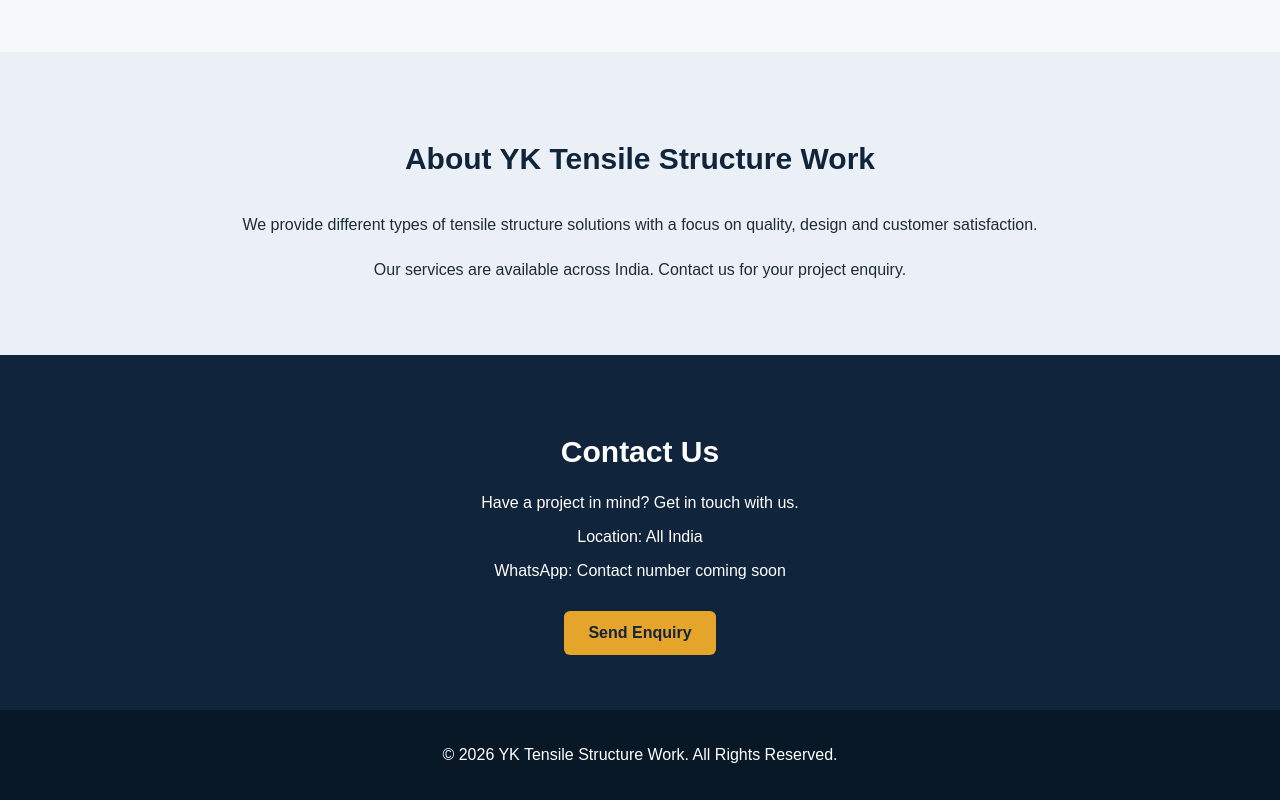
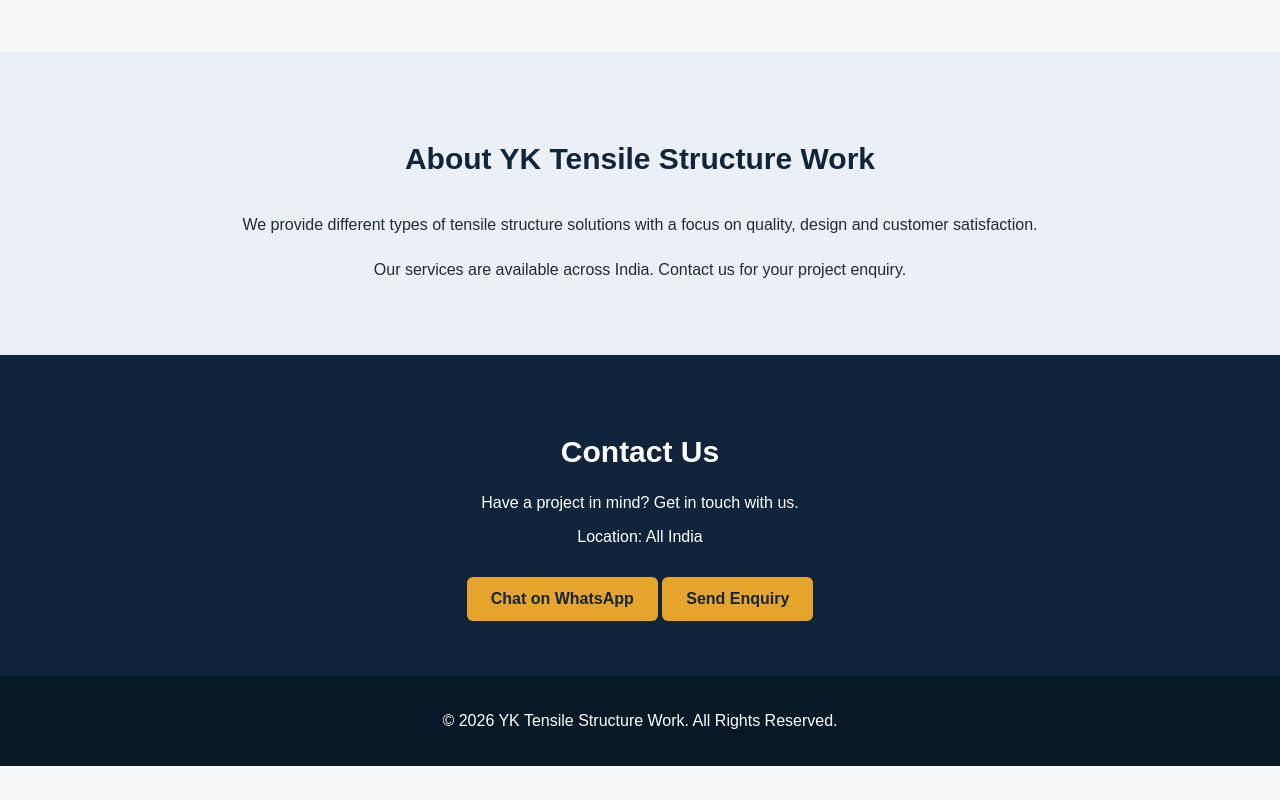
Before and after one commit to ayanshaikhayan786767-dotcom/yk-tensile-structure-work, a plain HTML site: page index.html in a window 1280 px wide. Shown: the part 1418-2218 px from the top of the page. After the commit the page ends 2184 px from the top, so only its background shows below. Drawn offline with Linux system fonts and the light colour scheme.

Commit message:
Add WhatsApp enquiry button

```diff
--- a/index.html
+++ b/index.html
@@ -73,7 +73,9 @@ footer{background:#091827;color:white;text-align:center;padding:20px}
 <h2>Contact Us</h2>
 <p>Have a project in mind? Get in touch with us.</p>
 <p>Location: All India</p>
-<p>WhatsApp: Contact number coming soon</p>
+<a class="btn" href="https://wa.me/918979185197" target="_blank" rel="noopener">
+Chat on WhatsApp
+</a>
 <a class="btn" href="mailto:contact@example.com">Send Enquiry</a>
 </section>
 
```
